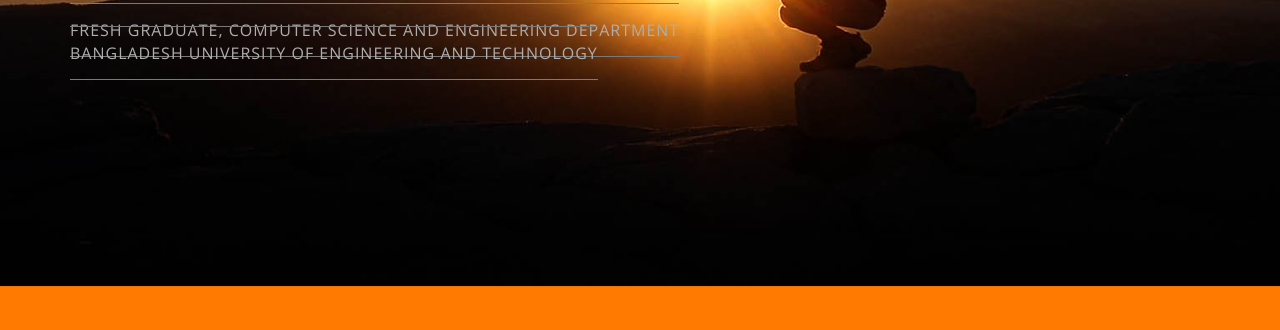
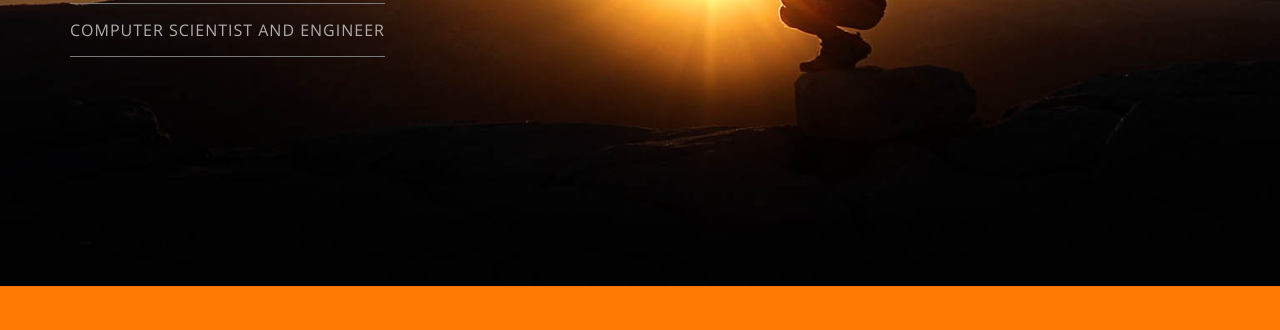
Before and after one commit to farhanaz-farheen/farhanaz-farheen.github.io, a plain HTML site: page index.html in a window 1280 px wide. Shown: the part 294-624 px from the top of the page. Drawn offline with nearby package versions, Linux system fonts and the light colour scheme.

Commit message:
fourth commit

```diff
--- a/index.html
+++ b/index.html
@@ -60,8 +60,7 @@
     <div class="container banner-content">
       <div class="heroText">
         <h2>Farhanaz Farheen</h2>
-	<span class="caption">Fresh Graduate, Computer Science and Engineering Department</span> </div>
-        <span class="caption">Bangladesh University of Engineering and Technology</span> </div>
+        <span class="caption">Computer Scientist and Engineer</span> </div>
     </div>
   </div>
 </section>
```
